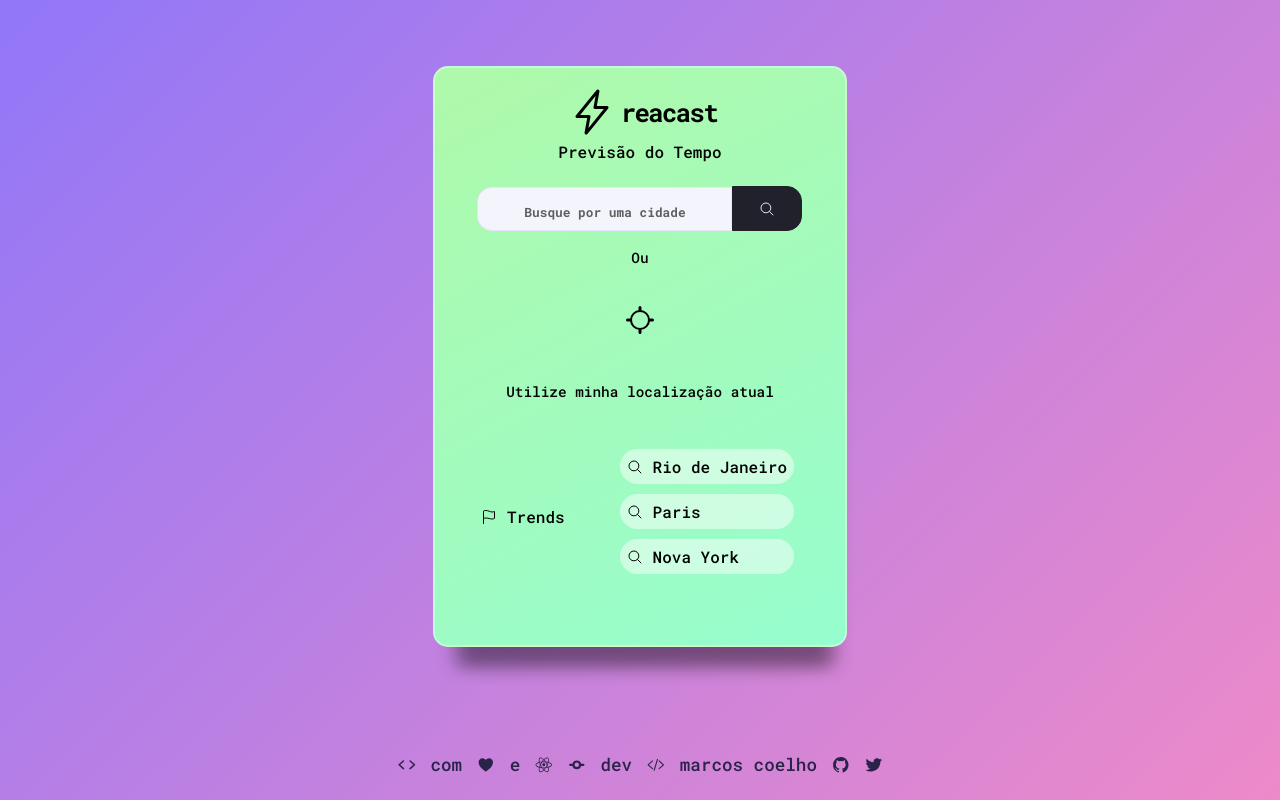
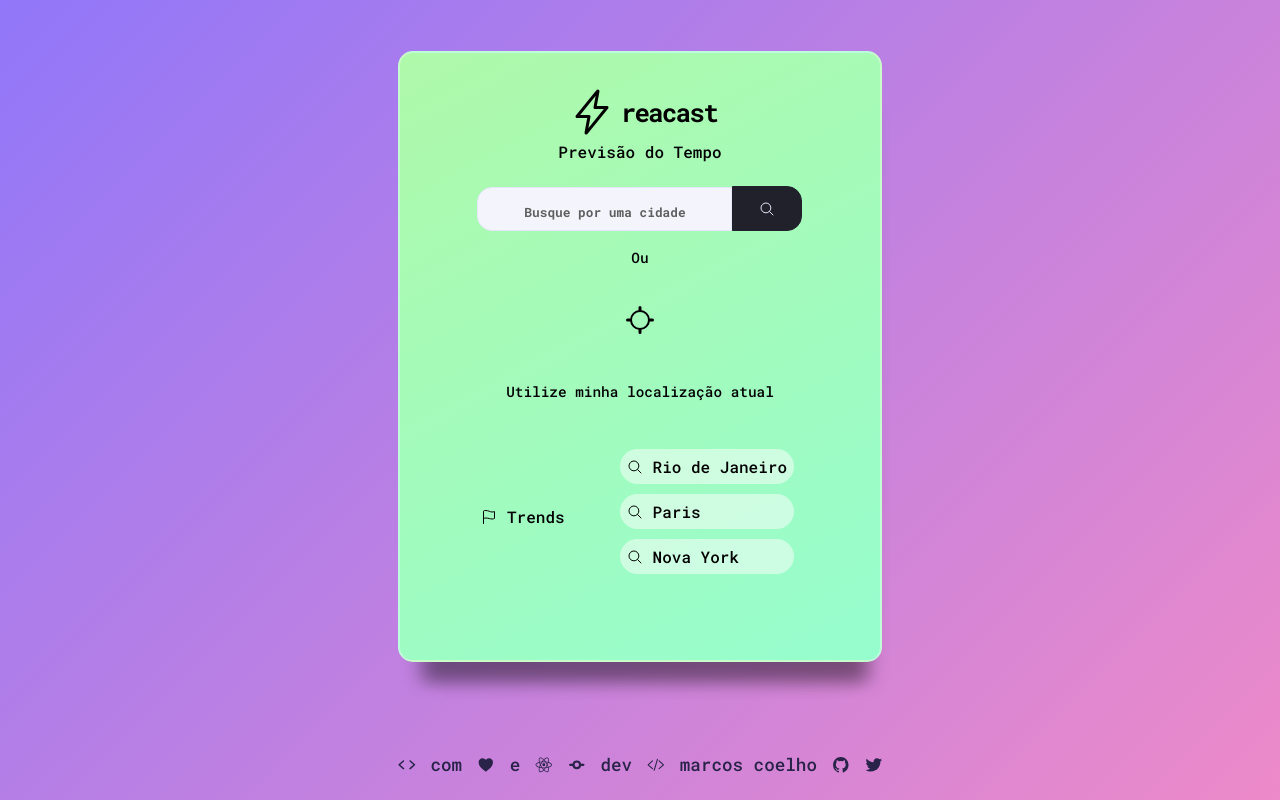
Before and after one commit to mviniciusca/reacast, a React (Create React App) app: page / in a window 1280 px wide. Built offline with nearby package versions, Linux system fonts and the light colour scheme; no server answers.

Commit message:
ajustes na interface, novas animações, edição do html e adição do projeto no vercel

```diff
--- a/public/index.html
+++ b/public/index.html
@@ -3,10 +3,14 @@
 
 <head>
   <meta charset="utf-8" />
-  <title>React App</title>
+  <title>Reacast - Previsão do Tempo // React, Javascript, HTML e CSS3</title>
   <script type="module" src="https://unpkg.com/ionicons@5.5.2/dist/ionicons/ionicons.esm.js"></script>
   <script nomodule src="https://unpkg.com/ionicons@5.5.2/dist/ionicons/ionicons.js"></script>
   <link rel="stylesheet" href="https://cdnjs.cloudflare.com/ajax/libs/animate.css/4.1.1/animate.min.css" />
+  <link rel="shortcut icon" href="favicon.ico" type="image/x-icon">
+  <meta name="viewport" content="width=device-width, initial-scale=1.0" />
+  <meta name="autor" content="Marcos Coelho <mviniciusca@gmail.com>">
+  <meta name="description" content="Reacast - Previsão do Tempo // React, Javascript, HTML e CSS3">
 </head>
 
 <body>
--- a/src/App.css
+++ b/src/App.css
@@ -82,10 +82,10 @@ a:hover {
     margin: auto;
     justify-items: center;
     align-items: center;
-    min-width: 380px;
-    max-width: 400px;
+    min-width: 420px;
+    max-width: 480px;
     gap: 10px;
-    padding: 15px;
+    padding: 30px;
     text-align: center;
     background-color: #b0a1e8;
     background-image: linear-gradient(152deg, #aff9aa 0%, #96fdce 100%);
--- a/src/App.js
+++ b/src/App.js
@@ -159,10 +159,8 @@ function App() {
 
             <div className={
                 error400 || error401 || errorUnexpected ? "animate__animated animate__wobble  app-bloco class-error" :
-                    isComplete ? "animate__animated animate__pulse app-bloco " : "app-bloco"
-            }
-
-            >
+                    isComplete ? "animate__animated app-bloco " : "app-bloco"
+            }>
                 <div className="hiddenApp">
                     <div className="app-logo">
                         <div className="icon-logo">
@@ -224,14 +222,20 @@ function App() {
                             <div className="app-airport-wrapper"></div>
                             <div className="app-return-thumbs">
                                 {feedbackNegativo ? '' :
-                                    <ion-icon id="thumbs-up" value={feedbackPositivo} onClick={handleFeedback} name="thumbs-up-outline"></ion-icon>
+                                    <span className={feedbackPositivo ? "animate__animated animate__shakeY" : null}>
+                                        <ion-icon id="thumbs-up" value={feedbackPositivo} onClick={handleFeedback} name="thumbs-up-outline"></ion-icon>
+                                    </span>
                                 }
                                 <div className="app-feedback">
-                                    {feedbackPositivo ? 'Obrigado por usar o app' : ''}
-                                    {feedbackNegativo ? 'Desculpe-nos! Obrigado pelo feedback!' : ''}
+                                    {
+                                        feedbackPositivo ? 'Obrigado por usar o app!' :
+                                            feedbackNegativo ? 'Obrigado pelo feedback!' : null
+                                    }
                                 </div>
                                 {feedbackPositivo ? '' :
-                                    <ion-icon id="thumbs-down" vlaue={feedbackNegativo} onClick={handleFeedbackNegativo} name="thumbs-down-outline"></ion-icon>
+                                    <span className={feedbackNegativo ? "animate__animated animate__shakeY" : null}>
+                                        <ion-icon id="thumbs-down" vlaue={feedbackNegativo} onClick={handleFeedbackNegativo} name="thumbs-down-outline"></ion-icon>
+                                    </span>
                                 }
                             </div>
                         </div>
```
Also changed, not shown: 2 other files (tests, documents, lock files or other folders).
